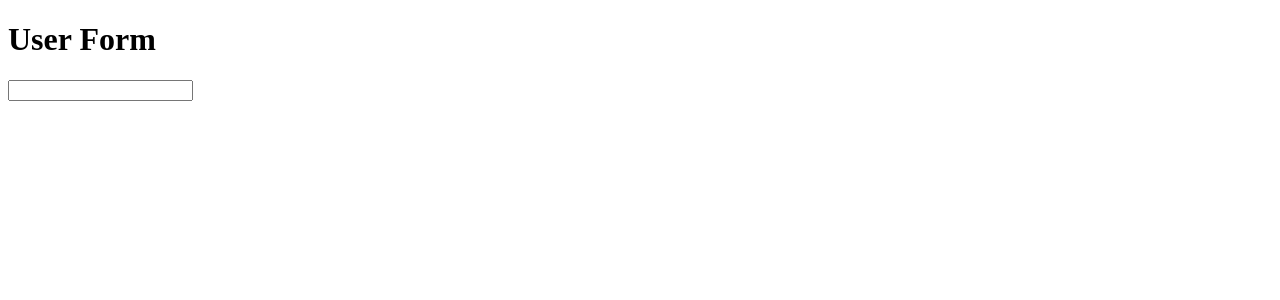
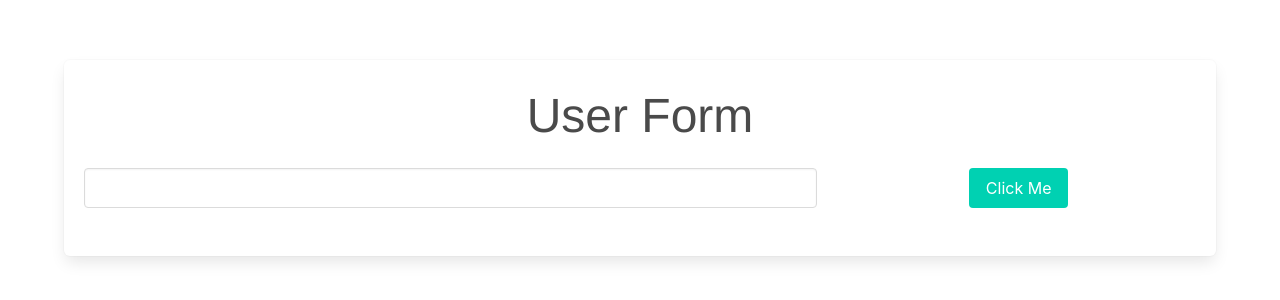
Before and after one commit to frzhen/typescript-web-framework, a website with bundled scripts: page index.html in a window 1280 px wide. Built offline with nearby package versions, Linux system fonts and the light colour scheme.

Commit message:
Added bulma via CDN

```diff
--- a/index.html
+++ b/index.html
@@ -8,9 +8,14 @@
 <head>
   <meta charset="UTF-8">
   <title>TypeScript Web Framework</title>
+  <link rel="stylesheet" href="https://cdn.jsdelivr.net/npm/bulma@0.9.4/css/bulma.min.css">
+  <link rel="stylesheet" href="main.css">
 </head>
 <body>
-  <div id="root"></div>
+  <div class="container">
+    <div class="box pb-6" id="root"></div>
+  </div>
+
   <script src="./src/index.ts" type="module"></script>
 </body>
 </html>
--- /dev/null
+++ b/main.css
@@ -0,0 +1,8 @@
+body {
+    font-family: Helvetica, Arial, sans-serif;
+    -webkit-font-smoothing: antialiased;
+    -moz-osx-font-smoothing: grayscale;
+    text-align: center;
+    color: #eee;
+    margin-top: 60px;
+}
--- a/src/views/UserForm.ts
+++ b/src/views/UserForm.ts
@@ -11,8 +11,17 @@ export class UserForm {
   template(): string {
     return `
       <div>
-        <h1>User Form</h1>
-        <input />
+        <h1 class="is-size-1 mb-4">User Form</h1>
+        <div class="columns">
+          <div class="column is-two-thirds">
+            <input class="input" />
+          </div>
+          <div class="column">
+            <button class="button is-primary">Click Me</button>
+          </div>
+        </div>
+
+
       </div>
     `;
   }
```
